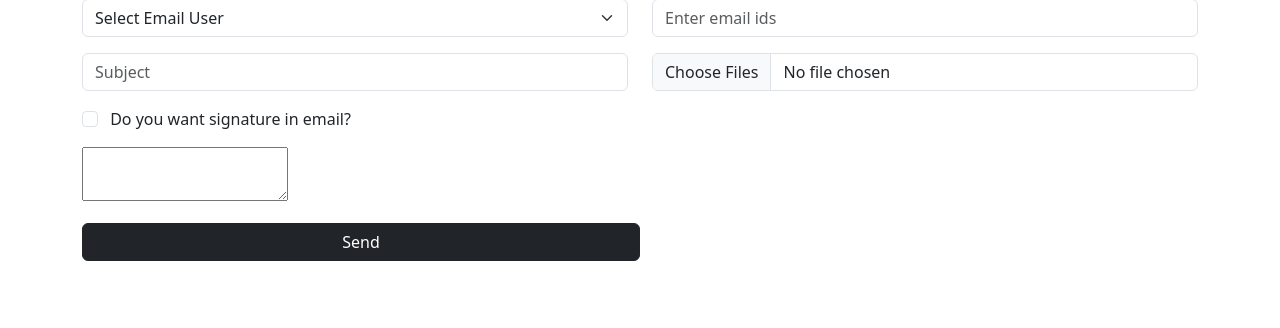
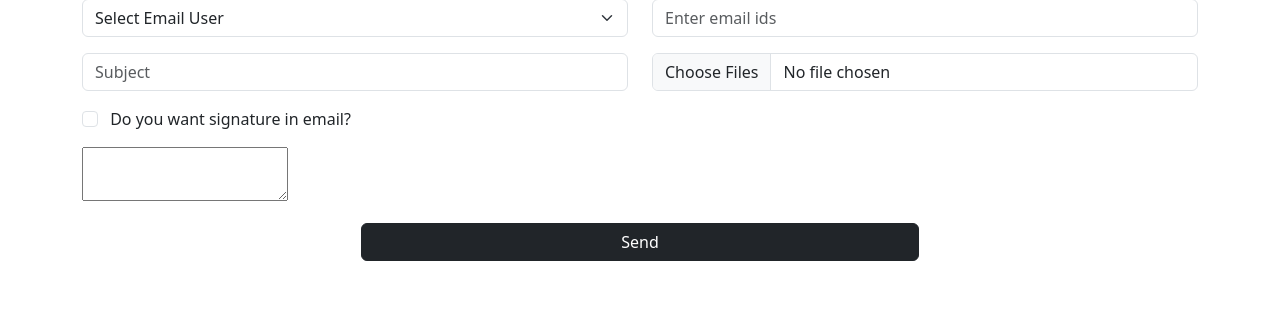
Before and after one commit to webmaster0109/mail-server-app, a Django app: page / in a window 1280 px wide. Shown: the part 214-542 px from the top of the page. Run offline with Django 5.2, Linux system fonts and the light colour scheme; a user stored in the database is signed in; some libraries are stand-ins or nearby versions.

Commit message:
style: center align the send button in the email form

```diff
--- a/templates/index.html
+++ b/templates/index.html
@@ -42,7 +42,7 @@
             <div class="my-3">
                 <textarea id="amaraEditor"></textarea>
             </div>
-            <div class="my-3">
+            <div class="my-3 text-center">
                 <button type="submit" class="btn btn-dark col-6">Send</button>
             </div>
         </form>
```
